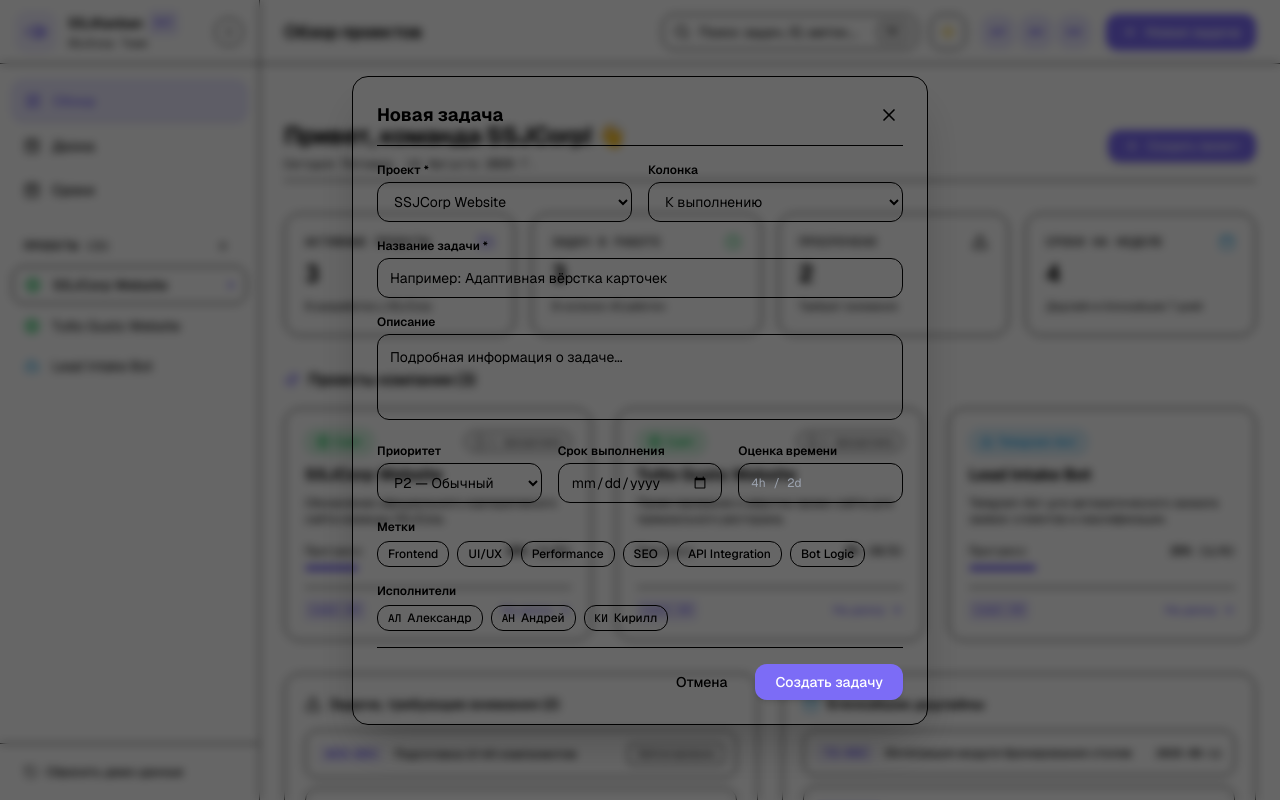
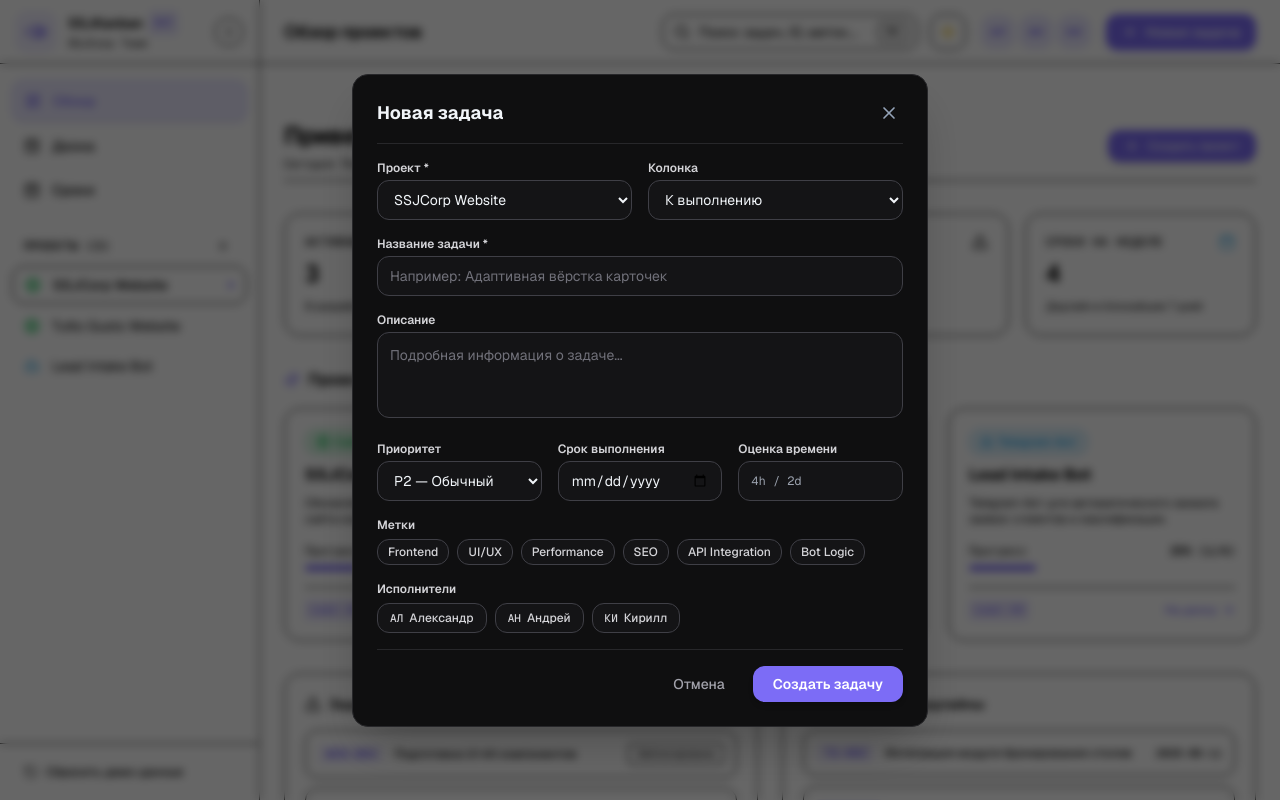
Before and after one commit to purrfect0/kanban-front, a Next.js app: page / in a window 1280 px wide. Both pictures are taken after a click on the button "Новая задача". Shown: the top 800 px of the page. Built offline with nearby package versions, Linux system fonts and the light colour scheme.

Commit message:
fix modal theme and contrast

```diff
--- a/src/components/tasks/CreateTaskModal.tsx
+++ b/src/components/tasks/CreateTaskModal.tsx
@@ -1,7 +1,7 @@
 "use client";
 
 import React, { useState } from "react";
-import { X, Plus, AlertCircle } from "lucide-react";
+import { X, AlertCircle } from "lucide-react";
 import { useKanban } from "@/store/KanbanContext";
 import { Priority, Label } from "@/types/kanban";
 
@@ -102,13 +102,13 @@ export const CreateTaskModal: React.FC = () => {
 
   return (
     <div className="fixed inset-0 z-50 flex items-center justify-center p-4 bg-black/60 backdrop-blur-sm">
-      <div className="relative w-full max-w-xl rounded-2xl border border-border bg-card text-card-foreground p-6 shadow-2xl animate-fade-in max-h-[90vh] overflow-y-auto">
+      <div className="relative w-full max-w-xl rounded-2xl border border-slate-200 dark:border-zinc-800 bg-white dark:bg-[#0F0F10] text-slate-900 dark:text-slate-100 p-6 shadow-2xl animate-fade-in max-h-[90vh] overflow-y-auto">
         {/* Header */}
-        <div className="flex items-center justify-between pb-4 border-b border-border">
-          <h2 className="text-lg font-bold text-foreground">Новая задача</h2>
+        <div className="flex items-center justify-between pb-4 border-b border-slate-200 dark:border-zinc-800">
+          <h2 className="text-lg font-bold text-slate-900 dark:text-slate-100">Новая задача</h2>
           <button
             onClick={() => setIsCreateTaskOpen(false)}
-            className="rounded-lg p-1 text-muted-foreground hover:bg-muted hover:text-foreground transition-colors"
+            className="rounded-lg p-1 text-slate-400 hover:bg-slate-100 dark:hover:bg-zinc-800 hover:text-slate-700 dark:hover:text-slate-200 transition-colors"
           >
             <X className="h-5 w-5" />
           </button>
@@ -118,13 +118,13 @@ export const CreateTaskModal: React.FC = () => {
           {/* Project & Column Selection */}
           <div className="grid grid-cols-1 sm:grid-cols-2 gap-4">
             <div>
-              <label className="block text-xs font-semibold text-foreground mb-1">
+              <label className="block text-xs font-semibold text-slate-700 dark:text-zinc-300 mb-1">
                 Проект *
               </label>
               <select
                 value={projectId}
                 onChange={(e) => setProjectId(e.target.value)}
-                className="w-full h-10 rounded-xl border border-border bg-background px-3 text-sm text-foreground outline-none focus:border-ssj-purple transition-colors"
+                className="w-full h-10 rounded-xl border border-slate-300 dark:border-zinc-700 bg-slate-50 dark:bg-[#141416] px-3 text-sm text-slate-900 dark:text-slate-100 outline-none focus:border-ssj-purple transition-all"
               >
                 {projects.map((p) => (
                   <option key={p.id} value={p.id}>
@@ -135,13 +135,13 @@ export const CreateTaskModal: React.FC = () => {
             </div>
 
             <div>
-              <label className="block text-xs font-semibold text-foreground mb-1">
+              <label className="block text-xs font-semibold text-slate-700 dark:text-zinc-300 mb-1">
                 Колонка
               </label>
               <select
                 value={columnId}
                 onChange={(e) => setColumnId(e.target.value)}
-                className="w-full h-10 rounded-xl border border-border bg-background px-3 text-sm text-foreground outline-none focus:border-ssj-purple transition-colors"
+                className="w-full h-10 rounded-xl border border-slate-300 dark:border-zinc-700 bg-slate-50 dark:bg-[#141416] px-3 text-sm text-slate-900 dark:text-slate-100 outline-none focus:border-ssj-purple transition-all"
               >
                 {columns.map((c) => (
                   <option key={c.id} value={c.id}>
@@ -154,7 +154,7 @@ export const CreateTaskModal: React.FC = () => {
 
           {/* Title */}
           <div>
-            <label className="block text-xs font-semibold text-foreground mb-1">
+            <label className="block text-xs font-semibold text-slate-700 dark:text-zinc-300 mb-1">
               Название задачи *
             </label>
             <input
@@ -162,7 +162,7 @@ export const CreateTaskModal: React.FC = () => {
               placeholder="Например: Адаптивная вёрстка карточек"
               value={title}
               onChange={(e) => setTitle(e.target.value)}
-              className="w-full h-10 rounded-xl border border-border bg-background px-3 text-sm text-foreground placeholder:text-muted-foreground outline-none focus:border-ssj-purple transition-colors"
+              className="w-full h-10 rounded-xl border border-slate-300 dark:border-zinc-700 bg-slate-50 dark:bg-[#141416] px-3 text-sm text-slate-900 dark:text-slate-100 placeholder:text-slate-400 dark:placeholder:text-zinc-500 outline-none focus:border-ssj-purple transition-all"
             />
             {errors.title && (
               <p className="mt-1 text-xs text-destructive flex items-center gap-1">
@@ -174,7 +174,7 @@ export const CreateTaskModal: React.FC = () => {
 
           {/* Description */}
           <div>
-            <label className="block text-xs font-semibold text-foreground mb-1">
+            <label className="block text-xs font-semibold text-slate-700 dark:text-zinc-300 mb-1">
               Описание
             </label>
             <textarea
@@ -182,42 +182,42 @@ export const CreateTaskModal: React.FC = () => {
               placeholder="Подробная информация о задаче..."
               value={description}
               onChange={(e) => setDescription(e.target.value)}
-              className="w-full rounded-xl border border-border bg-background p-3 text-sm text-foreground placeholder:text-muted-foreground outline-none focus:border-ssj-purple resize-none transition-colors"
+              className="w-full rounded-xl border border-slate-300 dark:border-zinc-700 bg-slate-50 dark:bg-[#141416] p-3 text-sm text-slate-900 dark:text-slate-100 placeholder:text-slate-400 dark:placeholder:text-zinc-500 outline-none focus:border-ssj-purple resize-none transition-all"
             />
           </div>
 
           {/* Priority & Due Date & Estimate */}
           <div className="grid grid-cols-1 sm:grid-cols-3 gap-4">
             <div>
-              <label className="block text-xs font-semibold text-foreground mb-1">
+              <label className="block text-xs font-semibold text-slate-700 dark:text-zinc-300 mb-1">
                 Приоритет
               </label>
               <select
                 value={priority}
                 onChange={(e) => setPriority(e.target.value as Priority)}
-                className="w-full h-10 rounded-xl border border-border bg-background px-3 text-sm text-foreground outline-none focus:border-ssj-purple transition-colors"
+                className="w-full h-10 rounded-xl border border-slate-300 dark:border-zinc-700 bg-slate-50 dark:bg-[#141416] px-3 text-sm text-slate-900 dark:text-slate-100 outline-none focus:border-ssj-purple transition-all"
               >
                 <option value="P0" className="text-destructive font-medium">P0 — Критический</option>
                 <option value="P1" className="text-orange-500 font-medium">P1 — Высокий</option>
                 <option value="P2" className="text-blue-500 font-medium">P2 — Обычный</option>
-                <option value="P3" className="text-muted-foreground font-medium">P3 — Низкий</option>
+                <option value="P3" className="text-slate-500 dark:text-zinc-400 font-medium">P3 — Низкий</option>
               </select>
             </div>
 
             <div>
-              <label className="block text-xs font-semibold text-foreground mb-1">
+              <label className="block text-xs font-semibold text-slate-700 dark:text-zinc-300 mb-1">
                 Срок выполнения
               </label>
               <input
                 type="date"
                 value={dueDate}
                 onChange={(e) => setDueDate(e.target.value)}
-                className="w-full h-10 rounded-xl border border-border bg-background px-3 text-sm text-foreground outline-none focus:border-ssj-purple transition-colors"
+                className="w-full h-10 rounded-xl border border-slate-300 dark:border-zinc-700 bg-slate-50 dark:bg-[#141416] px-3 text-sm text-slate-900 dark:text-slate-100 outline-none focus:border-ssj-purple transition-all"
               />
             </div>
 
             <div>
-              <label className="block text-xs font-semibold text-foreground mb-1">
+              <label className="block text-xs font-semibold text-slate-700 dark:text-zinc-300 mb-1">
                 Оценка времени
               </label>
               <input
@@ -225,14 +225,14 @@ export const CreateTaskModal: React.FC = () => {
                 placeholder="4h / 2d"
                 value={timeEstimate}
                 onChange={(e) => setTimeEstimate(e.target.value)}
-                className="w-full h-10 rounded-xl border border-border bg-background px-3 text-sm text-foreground outline-none focus:border-ssj-purple font-mono text-xs transition-colors"
+                className="w-full h-10 rounded-xl border border-slate-300 dark:border-zinc-700 bg-slate-50 dark:bg-[#141416] px-3 text-sm text-slate-900 dark:text-slate-100 outline-none focus:border-ssj-purple font-mono text-xs transition-all"
               />
             </div>
           </div>
 
           {/* Labels */}
           <div>
-            <label className="block text-xs font-semibold text-foreground mb-1.5">
+            <label className="block text-xs font-semibold text-slate-700 dark:text-zinc-300 mb-1.5">
               Метки
             </label>
             <div className="flex flex-wrap gap-2">
@@ -245,8 +245,8 @@ export const CreateTaskModal: React.FC = () => {
                     onClick={() => toggleLabel(label)}
                     className={`rounded-lg px-2.5 py-1 text-xs font-medium border transition-all ${
                       isSelected
-                        ? "bg-ssj-purple/20 text-ssj-purple border-ssj-purple/50"
-                        : "border-border bg-background text-muted-foreground hover:text-foreground"
+                        ? "bg-ssj-purple/20 text-ssj-purple border-ssj-purple/50 font-semibold"
+                        : "border-slate-300 dark:border-zinc-700 bg-slate-100 dark:bg-[#141416] text-slate-700 dark:text-zinc-300 hover:border-ssj-purple/50"
                     }`}
                   >
                     {label.name}
@@ -258,7 +258,7 @@ export const CreateTaskModal: React.FC = () => {
 
           {/* Assignees */}
           <div>
-            <label className="block text-xs font-semibold text-foreground mb-1.5">
+            <label className="block text-xs font-semibold text-slate-700 dark:text-zinc-300 mb-1.5">
               Исполнители
             </label>
             <div className="flex flex-wrap gap-2">
@@ -269,10 +269,10 @@ export const CreateTaskModal: React.FC = () => {
                     key={member.id}
                     type="button"
                     onClick={() => toggleAssignee(member.id)}
-                    className={`flex items-center gap-1.5 rounded-xl px-2.5 py-1 text-xs font-medium border transition-all ${
+                    className={`flex items-center gap-1.5 rounded-xl px-3 py-1.5 text-xs font-medium border transition-all ${
                       isSelected
                         ? "bg-ssj-purple/20 text-ssj-purple border-ssj-purple/50 font-semibold"
-                        : "border-border bg-background text-muted-foreground hover:text-foreground"
+                        : "border-slate-300 dark:border-zinc-700 bg-slate-100 dark:bg-[#141416] text-slate-700 dark:text-zinc-300 hover:border-ssj-purple/50"
                     }`}
                   >
                     <span className="font-mono text-[11px]">{member.avatar}</span>
@@ -284,17 +284,17 @@ export const CreateTaskModal: React.FC = () => {
           </div>
 
           {/* Actions */}
-          <div className="flex justify-end gap-3 pt-4 border-t border-border">
+          <div className="flex justify-end gap-3 pt-4 border-t border-slate-200 dark:border-zinc-800">
             <button
               type="button"
               onClick={() => setIsCreateTaskOpen(false)}
-              className="rounded-xl px-4 py-2 text-sm font-medium text-muted-foreground hover:bg-muted hover:text-foreground transition-colors"
+              className="rounded-xl px-4 py-2 text-sm font-medium text-slate-600 dark:text-zinc-400 hover:bg-slate-100 dark:hover:bg-zinc-800 transition-colors"
             >
               Отмена
             </button>
             <button
               type="submit"
-              className="rounded-xl bg-ssj-purple px-5 py-2 text-sm font-medium text-white shadow-md hover:bg-ssj-purple/90 transition-all"
+              className="rounded-xl bg-ssj-purple px-5 py-2 text-sm font-semibold text-white shadow-md hover:bg-ssj-purple/90 transition-all"
             >
               Создать задачу
             </button>
--- a/src/store/KanbanContext.tsx
+++ b/src/store/KanbanContext.tsx
@@ -106,7 +106,7 @@ export const KanbanProvider: React.FC<{ children: React.ReactNode }> = ({ childr
 
   // Theme management
   useEffect(() => {
-    const savedTheme = (localStorage.getItem("ssjcorp-kanban:theme") as "dark" | "light" | null) || "dark";
+    const savedTheme = (localStorage.getItem("ssjcorp-kanban:theme-v3") as "dark" | "light" | null) || "dark";
     setThemeState(savedTheme);
     if (savedTheme === "dark") {
       document.documentElement.classList.add("dark");
@@ -119,7 +119,7 @@ export const KanbanProvider: React.FC<{ children: React.ReactNode }> = ({ childr
 
   const setTheme = (t: "dark" | "light") => {
     setThemeState(t);
-    localStorage.setItem("ssjcorp-kanban:theme", t);
+    localStorage.setItem("ssjcorp-kanban:theme-v3", t);
     if (t === "dark") {
       document.documentElement.classList.add("dark");
       document.documentElement.classList.remove("light");
```
Also changed, not shown: src/app/globals.css (+25 -25 lines), src/components/projects/CreateProjectModal.tsx (+26 -26 lines), src/components/tasks/TaskDetailSheet.tsx (+42 -46 lines).
